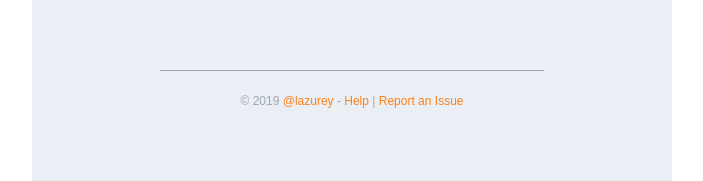
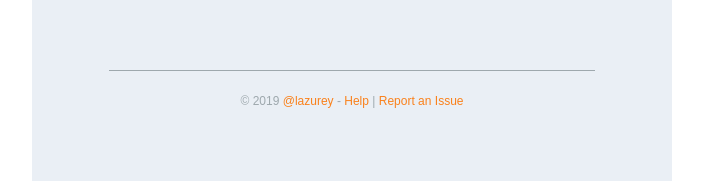
Before and after one commit to lazurey/jlpt-simulator, a React app: page / in a window 1280 px wide. Shown: the part 561-742 px from the top of the page, without its empty margins (288-991 px from the left). Built offline with nearby package versions, Linux system fonts and the light colour scheme.

Commit message:
update footer style

```diff
--- a/src/components/layout/Footer.tsx
+++ b/src/components/layout/Footer.tsx
@@ -9,7 +9,7 @@ import { TEXT_SEC_COLOR } from '../../constants/theme';
 const footerStyles = css({
   lineHeight: '60px',
   borderTop: `1px solid ${TEXT_SEC_COLOR}`,
-  margin: '20px 20% 0',
+  margin: '20px 12% 0',
   textAlign: 'center',
   fontSize: '12px',
   color: TEXT_SEC_COLOR,
```
